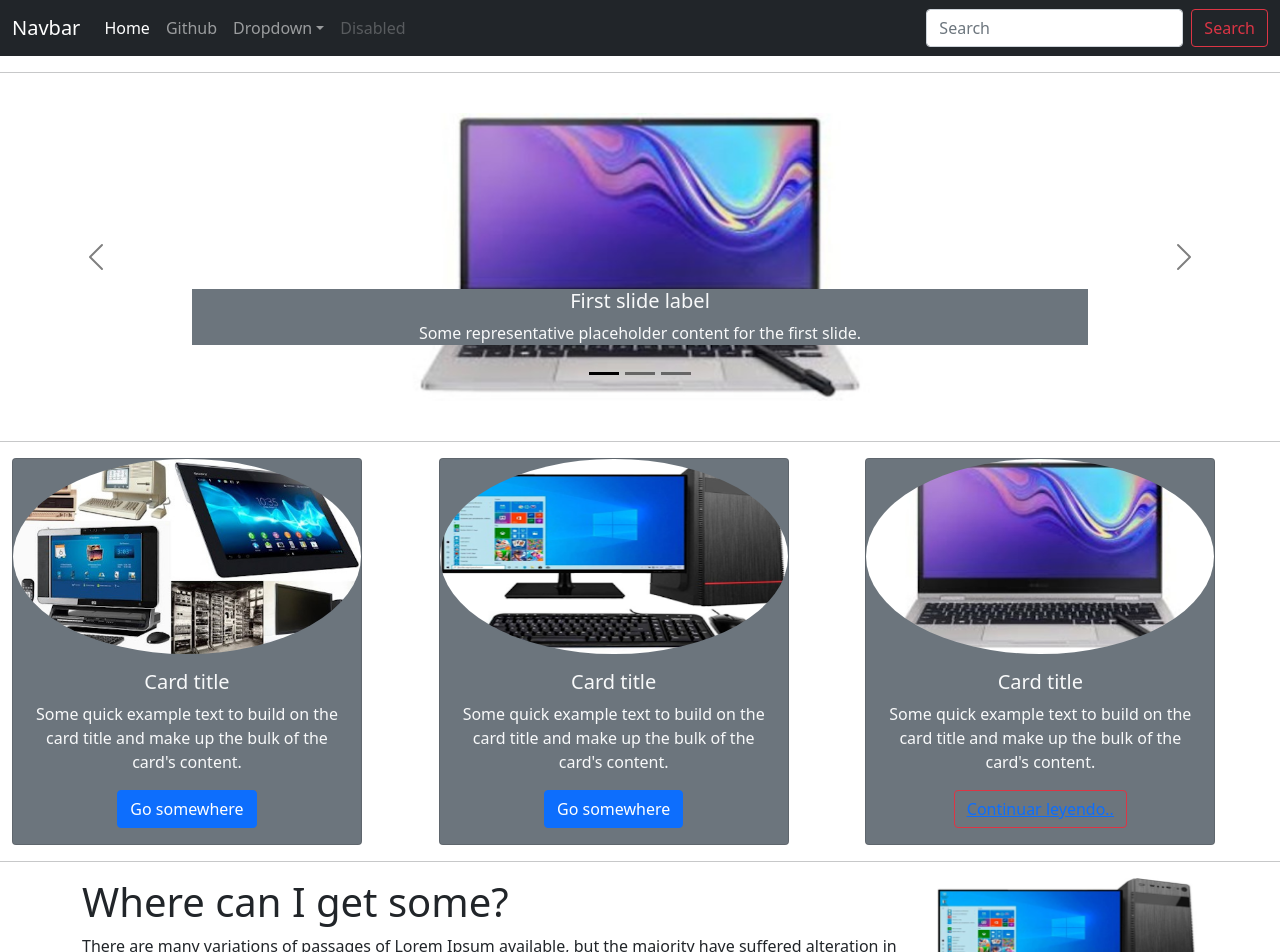
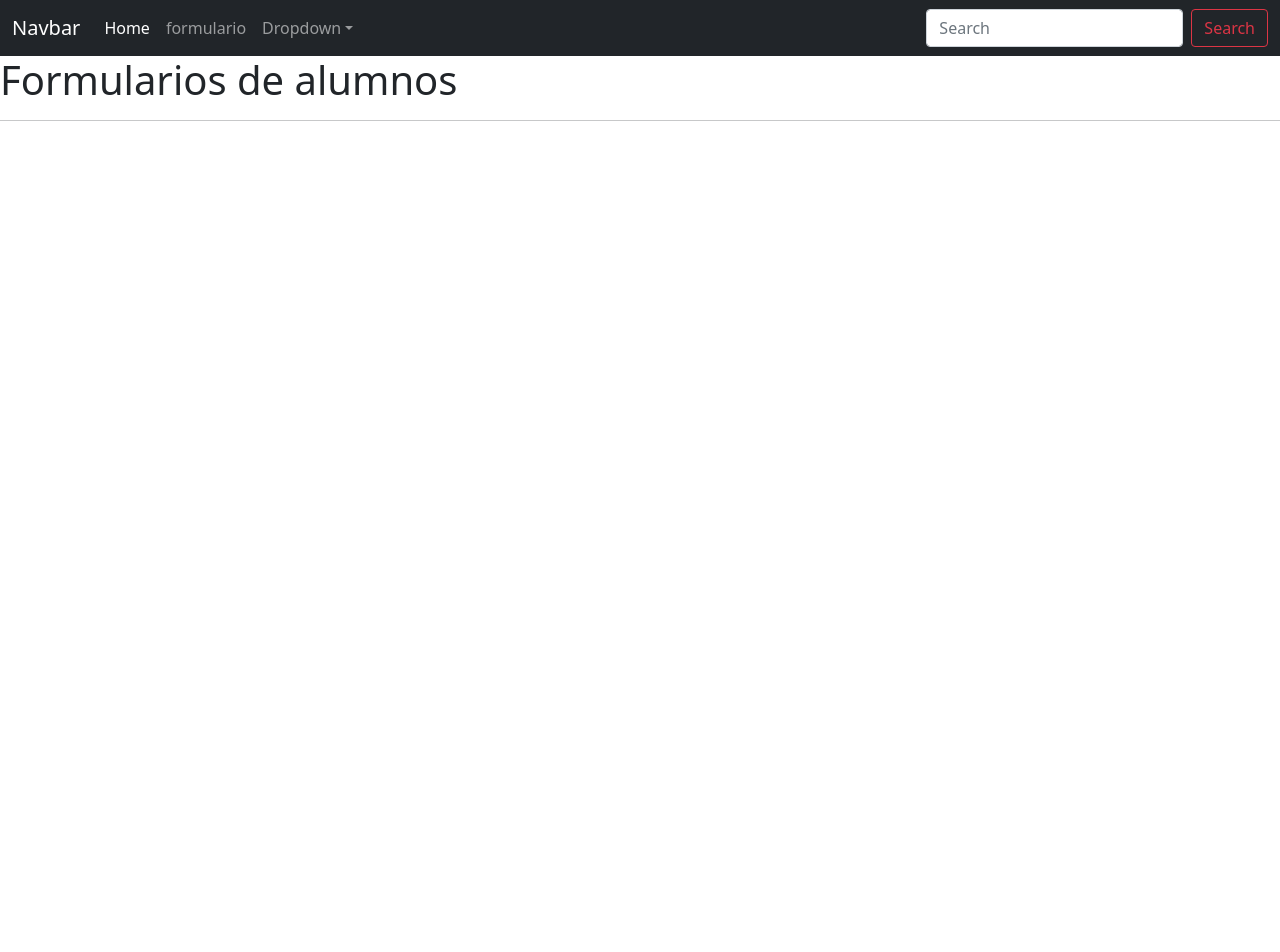
Before and after one commit to dancamar/appcbta, a React (Create React App) app: page /formulario1 in a window 1280 px wide. Shown: the top 952 px of the page. After the commit the page ends 800 px from the top, so only its background shows below. Built offline with nearby package versions, Linux system fonts and the light colour scheme.

Commit message:
Se agrego el form estudiante y el paquete react-router-dom

```diff
--- a/package.json
+++ b/package.json
@@ -11,6 +11,7 @@
     "react": "^17.0.1",
     "react-bootstrap": "^1.5.2",
     "react-dom": "^17.0.1",
+    "react-router-dom": "^5.2.0",
     "react-scripts": "4.0.3",
     "web-vitals": "^1.1.0"
   },
--- a/src/App.js
+++ b/src/App.js
@@ -2,20 +2,12 @@
 
 //import Ejemplo from './componentes/ejemplo';
 import Header from './componentes/inicio/header';
-import Heading from './componentes/body/heading';
-import Carousel from './componentes/inicio/carousel';
-import Sectiondos from './componentes/body/seccion';
 
 function App() {
   return (
     <div className="App">
      <Header/>
      <hr/>
-     <Carousel/>
-     <hr/>
-     <Heading/>
-     <hr/>
-     <Sectiondos/>
     </div>
 
   );
--- a/src/componentes/body/heading.js
+++ b/src/componentes/body/heading.js
@@ -9,32 +9,32 @@ function Heading() {
         <div className="container-fluid">
             <div className="row text-center">
                 <div className="col">
-                    <div class="card bg-secondary" style={{width: 350}}>
+                    <div className="card bg-secondary" style={{width: 350}}>
                         <img src={ima2} class="card-img-top rounded-circle" alt="..." />
-                        <div class="card-body text-light">
-                            <h5 class="card-title">Card title</h5>
-                            <p class="card-text">Some quick example text to build on the card title and make up the bulk of the card's content.</p>
+                        <div className="card-body text-light">
+                            <h5 className="card-title">Card title</h5>
+                            <p className="card-text">Some quick example text to build on the card title and make up the bulk of the card's content.</p>
                             <a href="#" class="btn btn-primary">Go somewhere</a>
                         </div>
                     </div>
                 </div>
                 <div className="col">
-                <div class="card bg-secondary" style={{width: 350}}>
+                <div className="card bg-secondary" style={{width: 350}}>
                         <img src={ima3} class="card-img-top rounded-circle" alt="..." />
-                        <div class="card-body text-light">
-                            <h5 class="card-title">Card title</h5>
-                            <p class="card-text">Some quick example text to build on the card title and make up the bulk of the card's content.</p>
-                            <a href="#" class="btn btn-primary">Go somewhere</a>
+                        <div className="card-body text-light">
+                            <h5 className="card-title">Card title</h5>
+                            <p className="card-text">Some quick example text to build on the card title and make up the bulk of the card's content.</p>
+                            <a href="#" className="btn btn-primary">Go somewhere</a>
                         </div>
                     </div>
                 </div>
                 <div className="col">
-                <div class="card bg-secondary" style={{width: 350}}>
+                <div className="card bg-secondary" style={{width: 350}}>
                         <img src={ima1} class="card-img-top rounded-circle" alt="..." />
-                        <div class="card-body text-light">
-                            <h5 class="card-title">Card title</h5>
-                            <p class="card-text">Some quick example text to build on the card title and make up the bulk of the card's content.</p>
-                            <button type="button" class="btn btn-link btn-outline-danger"><a href="https://www.youtube.com">Continuar leyendo..<i class="bi bi-chevron-double-right"></i></a></button>
+                        <div className="card-body text-light">
+                            <h5 className="card-title">Card title</h5>
+                            <p className="card-text">Some quick example text to build on the card title and make up the bulk of the card's content.</p>
+                            <button type="button" className="btn btn-link btn-outline-danger"><a href="https://www.youtube.com">Continuar leyendo..<i class="bi bi-chevron-double-right"></i></a></button>
                         </div>
                     </div>
                 </div>
--- /dev/null
+++ b/src/componentes/body/home.js
@@ -0,0 +1,18 @@
+import Heading from '../body/heading';
+import Carousel from '../inicio/carousel';
+import Sectiondos from '../body/seccion';
+
+
+function Home(){
+    return(
+        <div>
+        <Carousel/>
+        <hr/>
+        <Heading/>
+        <hr/>
+        <Sectiondos/>
+        </div>
+    )
+}
+
+export default Home;
--- /dev/null
+++ b/src/componentes/formularios/formularioalumnos.js
@@ -0,0 +1,9 @@
+
+
+function FormularioAlumnos(){
+    return(
+        <h1>Formularios de alumnos</h1>
+    )
+}
+
+export default FormularioAlumnos;
--- a/src/componentes/inicio/header.js
+++ b/src/componentes/inicio/header.js
@@ -1,36 +1,40 @@
+import {BrowserRouter as Router, Route, Switch, Link} from 'react-router-dom';
+
+//importar rutas o direcciones
+import FormularioAlumnos from '../formularios/formularioalumnos';
+import Home from '../body/home';
 
 
 function Header() {
     return (
 
+        //Inicializacion de las rutas
+       <Router>
 
         <nav className="navbar navbar-expand-lg navbar-dark bg-dark">
             <div className="container-fluid">
-                <a className="navbar-brand" href="#">Navbar</a>
+                <Link className="navbar-brand" to="/">Navbar</Link>
                 <button className="navbar-toggler" type="button" data-bs-toggle="collapse" data-bs-target="#navbarSupportedContent" aria-controls="navbarSupportedContent" aria-expanded="false" aria-label="Toggle navigation">
                     <span className="navbar-toggler-icon"></span>
                 </button>
                 <div className="collapse navbar-collapse" id="navbarSupportedContent">
                     <ul className="navbar-nav me-auto mb-2 mb-lg-0">
                         <li className="nav-item">
-                            <a className="nav-link active" aria-current="page" href="#">Home</a>
+                            <Link className="nav-link active" aria-current="page" to="/">Home</Link>
                         </li>
                         <li className="nav-item">
-                            <a className="nav-link" href="https://github.com/">Github</a>
+                            <Link className="nav-link" to='/formulario1'>formulario</Link>
                         </li>
                         <li className="nav-item dropdown">
-                            <a className="nav-link dropdown-toggle" href="#" id="navbarDropdown" role="button" data-bs-toggle="dropdown" aria-expanded="false">
+                            <Link className="nav-link dropdown-toggle" to="#" id="navbarDropdown" role="button" data-bs-toggle="dropdown" aria-expanded="false">
                                 Dropdown
-          </a>
+          </Link>
                             <ul className="dropdown-menu" aria-labelledby="navbarDropdown">
                                 <li><a className="dropdown-item" href="#">Action</a></li>
                                 <li><a className="dropdown-item" href="#">Another action</a></li>
                                 <li><hr className="dropdown-divider" /></li>
                                 <li><a className="dropdown-item" href="#">Something else here</a></li>
                             </ul>
-                        </li>
-                        <li className="nav-item">
-                            <a className="nav-link disabled" href="#" tabindex="-1" aria-disabled="true">Disabled</a>
                         </li>
                     </ul>
                     <form className="d-flex">
@@ -41,6 +45,13 @@ function Header() {
             </div>
         </nav>
 
+        <Switch>
+            <Route exact path='/' component={Home}/>
+            <Route exact path='/formulario1' component={FormularioAlumnos}/>
+        </Switch>
+
+
+        </Router>
 
     )
 }
```
Also changed, not shown: 1 other file (tests, documents, lock files or other folders).
